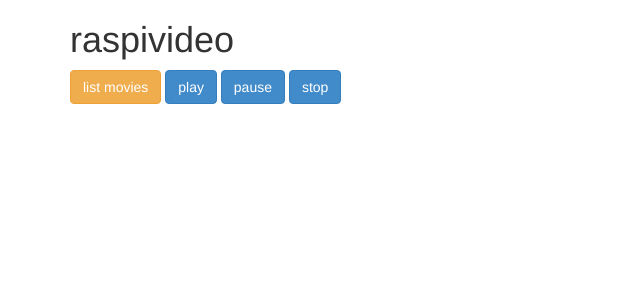
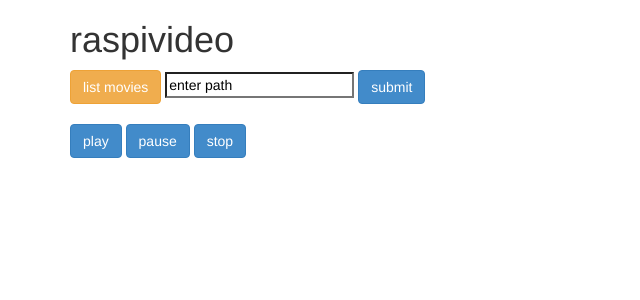
Before and after one commit to eahlberg/raspivideo, a Flask app: page /raspivideo in a window 1280 px wide. Shown: the top 300 px of the page, without its empty margins (0-640 px from the left). Run offline with Flask 2, Linux system fonts and the light colour scheme; parts of the project's set-up code (start-up, migrations or seed data) failed here and were passed over; some libraries are stand-ins or nearby versions.

Commit message:
Added possibility to configure path from GUI

```diff
--- a/src/app.py
+++ b/src/app.py
@@ -1,5 +1,5 @@
 #!/usr/bin/env python
-from flask import Flask, jsonify, make_response, abort, render_template
+from flask import Flask, jsonify, make_response, abort, render_template, request
 import subprocess
 import json
 import sys
@@ -7,26 +7,11 @@ import sys
 app = Flask(__name__)
 
 #PATH = '/Volumes/Data/filmer'
-PATH = '/home/pi/timecapsule/filmer'
+#PATH = '/home/pi/timecapsule/filmer'
+
+
 OMX_PATH = 'omxplayer -o local '
-FILE_EXT1 = '*.avi'
-FILE_EXT2 = '*.AVI'
-FILE_EXT3 = '*.mkv'
-FILE_EXT4 = '*.mp4'
-
-# load movies
-output = subprocess.check_output(['find', PATH, '-name', FILE_EXT1, '-o',
-	'-name', FILE_EXT2, '-o', '-name', FILE_EXT3, '-o', '-name', FILE_EXT4])[0:-1].split(b'\n')
-
 movies = []
-for i in xrange(0, len(output)):
-    movie_title = output[i].decode('utf-8')
-    movie = {
-            'id': i,
-            'title': movie_title
-    }
-    movies.append(movie)
-
 
 
 # handlers
@@ -42,7 +27,7 @@ def get_all_movies():
 def get_movie(movie_id):
     movie = filter(lambda t: t['id'] == movie_id, movies)
     if len(movie) == 0:
-        abort(404)
+	abort(404)
     return jsonify( { 'movie': movie[0] } )
 
 @app.route('/raspivideo/movies/action/play/<int:movie_id>', methods = ['GET'])
@@ -61,6 +46,15 @@ def stop_movie():
     # not yet implemented
     return jsonify( {'action': 'stopped'} )
 
+
+@app.route('/raspivideo/movies/path', methods = ['POST'])
+def setup_path():
+    if not request.json or not 'path' in request.json:
+	abort(400)
+    path = request.json['path']
+    load_movies(path)
+    return jsonify( {'path set': path} ), 201
+
 @app.errorhandler(404)
 def not_found(error):
     return make_response(jsonify( { 'error': 'Not found' } ), 404)
@@ -70,5 +64,21 @@ def get_moviepath(movie_id):
     movie = filter(lambda t : t['id'] == movie_id, movies)
     return movie[0]['title']
 
+def load_movies(path):
+    file_ext1 = '*.avi'
+    file_ext2 = '*.AVI'
+    file_ext3 = '*.mkv'
+    file_ext4 = '*.mp4'
+
+    output = subprocess.check_output(['find', path, '-name', file_ext1, '-o',
+	'-name', file_ext2, '-o', '-name', file_ext3, '-o', '-name', file_ext4])[0:-1].split(b'\n')
+    for i in xrange(0, len(output)):
+	movie_title = output[i].decode('utf-8')
+	movie = {
+		'id': i,
+		'title': movie_title
+		}
+	movies.append(movie)
+
 if __name__ == '__main__':
     app.run(host='0.0.0.0')
--- a/src/static/js/main.js
+++ b/src/static/js/main.js
@@ -3,6 +3,7 @@ $(function() {
     // baseUri needs to be the same as in app.py's app.run(URI)
     // to avoid ajax cross domain issues
     var baseUri = "/raspivideo/movies";
+    var pathUri = baseUri + "/path";
     var actionUri = baseUri + "/action";
     var playUri = actionUri + "/play";
     var pauseUri = actionUri + "/pause";
@@ -40,6 +41,19 @@ $(function() {
 	});
     });
 
+    $("#path_btn").click(function() {
+	var path_value = $("#path_value").val();
+	var path_data_json = '{ "path": ' + '"' + path_value + '"' + ' }'
+	$.ajax({
+	    type: "POST",
+	    url: pathUri,
+	    data: path_data_json,
+	    success: function(data) {},
+	    contentType: "application/json",
+	    dataType: "json"
+	});
+    });
+
     $("#pause").click(function() {
 	var deferred = $.getJSON(pauseUri);
 	deferred.done(function(obj) {
--- a/src/templates/main.html
+++ b/src/templates/main.html
@@ -16,10 +16,15 @@
 
 	    <button class="btn btn-warning btn-large" btn-type="button" id="list_movies">list movies</button>
 
+	    <input type="text" name="path" id="path_value" value="enter path">
+	    </input>
+	    <button class="btn btn-primary" id="path_btn">submit
+	    </button>
+	    <br>
+	    <br>
 	    <button class="btn btn-primary" id="play">play</button>
 	    <button class="btn btn-primary" id="pause">pause</button>
 	    <button class="btn btn-primary" id="stop">stop</button>
-
 	    <table class="table table-striped">
 		<tbody></tbody>
 	    </table>
```
Lines whose indentation alone changed are shown as unchanged.
